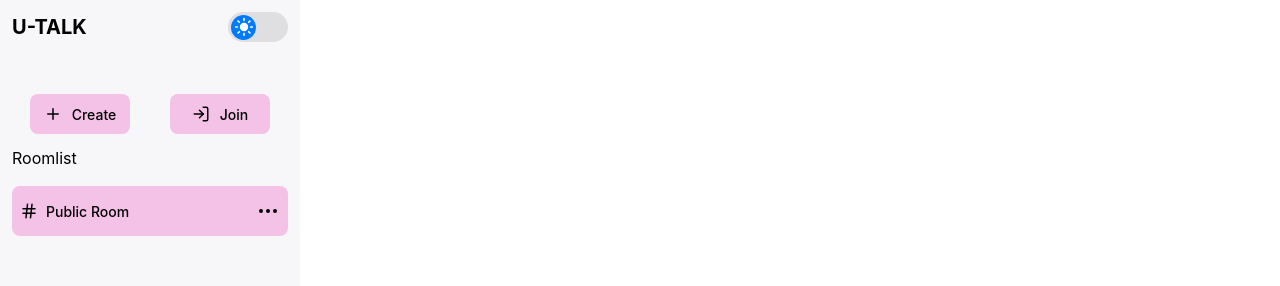
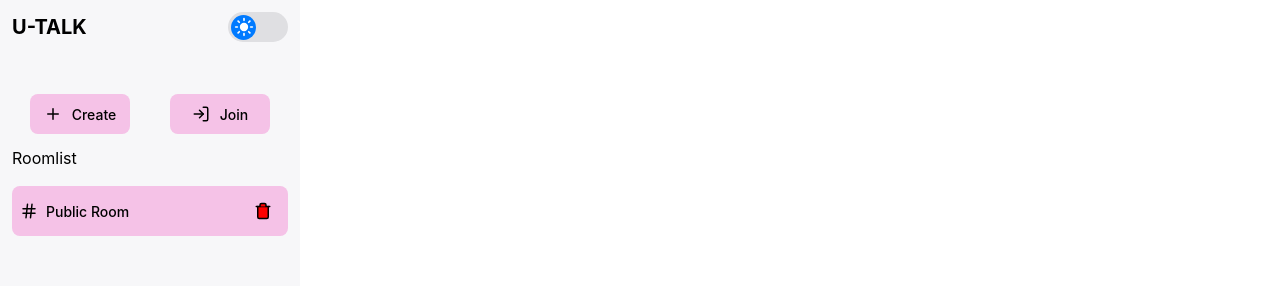
Before and after one commit to Zer0-Gravity/mini-react-project, a React (Vite) app in the folder chat-app/chat-ui/: page / in a window 1280 px wide. Shown: the top 286 px of the page. Built offline with nearby package versions, Linux system fonts and the light colour scheme; no server answers.

Commit message:
feat: add delete logic on the roomlist
- Move the roomlist jsx to its own component
- Make modal for delete confirmation

```diff
--- /dev/null
+++ b/chat-app/chat-ui/src/components/Roomlist.tsx
@@ -0,0 +1,73 @@
+import { Hash, Trash, X } from "lucide-react";
+import { useState } from "react";
+import { Link, useNavigate } from "react-router";
+import type { RoomType } from "../type";
+import { useRoom } from "../store";
+
+interface RoomlistType {
+    room: RoomType;
+}
+
+function Roomlist({ room }: RoomlistType) {
+    const [roomModal, setRoomModal] = useState<string | null>(null);
+    const { deleteRooms } = useRoom();
+    const navigate = useNavigate();
+
+    const handleDeleteButton = (id: string) => {
+        deleteRooms(id); //Delete room by id
+        navigate("/");
+    };
+
+    return (
+        <Link
+            to={`/${room.roomId}`}
+            key={room.roomId}
+            className="justify-between flex h-12.5 relative items-center p-2 rounded-lg bg-accent"
+        >
+            <div className="flex items-center gap-2">
+                <Hash size={18} />
+                <h1 className="font-medium text-[14px]">{room.roomName}</h1>
+            </div>
+            <div
+                className="p-2"
+                onClick={(e) => {
+                    e.preventDefault();
+                    e.stopPropagation();
+                    setRoomModal(
+                        roomModal === room.roomId ? null : room.roomId,
+                    );
+                }}
+            >
+                <Trash size={18} fill="red" />
+            </div>
+
+            {roomModal === room.roomId && (
+                <div className="absolute bg-amber-400 inset-0 rounded-lg text-[14px] items-center flex p-3">
+                    <p className="flex-1 font-medium">Delete room? </p>
+                    <div className="flex gap-3">
+                        <button
+                            className="bg-red-400 flex gap-1 items-center p-2 rounded-lg hover:scale-105"
+                            onClick={(e) => {
+                                e.preventDefault();
+                                e.stopPropagation();
+                                handleDeleteButton(room.roomId);
+                            }}
+                        >
+                            Yes
+                            <Trash size={14} />
+                        </button>
+                        <button
+                            className="bg-green-400 flex gap-1 items-center p-2 rounded-lg hover:scale-105"
+                            onClick={() => setRoomModal(null)}
+                        >
+                            No
+                            <X size={14} />
+                        </button>
+                    </div>
+                </div>
+            )}
+        </Link>
+    );
+}
+
+export default Roomlist;
--- a/chat-app/chat-ui/src/components/Sidebar.tsx
+++ b/chat-app/chat-ui/src/components/Sidebar.tsx
@@ -1,15 +1,9 @@
-import {
-    Hash,
-    LogIn,
-    MoreHorizontal,
-    Plus,
-    Settings,
-    UserCircle,
-} from "lucide-react";
+import { LogIn, Plus, Settings, UserCircle } from "lucide-react";
 
-import { Link, useNavigate } from "react-router";
+import { useNavigate } from "react-router";
 import { useModal, useRoom, useUserData } from "../store";
 import SliderTheme from "./SliderTheme";
+import Roomlist from "./Roomlist";
 
 function Sidebar() {
     const navigate = useNavigate();
@@ -49,19 +43,7 @@ function Sidebar() {
 
                 <div className="flex flex-col gap-3">
                     {roomList.map((room) => (
-                        <Link
-                            to={`/${room.roomId}`}
-                            key={room.roomId}
-                            className="justify-between flex h-12.5 items-center p-2 rounded-lg bg-accent"
-                        >
-                            <div className="flex items-center gap-2">
-                                <Hash size={18} />
-                                <h1 className="font-medium text-[14px]">
-                                    {room.roomName}
-                                </h1>
-                            </div>
-                            <MoreHorizontal />
-                        </Link>
+                        <Roomlist key={room.roomId} room={room} />
                     ))}
                 </div>
             </section>
--- a/chat-app/chat-ui/src/store.ts
+++ b/chat-app/chat-ui/src/store.ts
@@ -26,6 +26,12 @@ export const useRoom = create<RoomList>()(
             ],
             addRooms: (room) =>
                 set((state) => ({ roomList: [...state.roomList, room] })),
+            deleteRooms: (id) =>
+                set((state) => ({
+                    roomList: [
+                        ...state.roomList.filter((room) => room.roomId !== id),
+                    ],
+                })),
 
             //Add message based on room id
             addMessages: (message, roomId) =>
--- a/chat-app/chat-ui/src/type.ts
+++ b/chat-app/chat-ui/src/type.ts
@@ -14,6 +14,7 @@ export interface RoomType {
 export interface RoomList {
     roomList: RoomType[];
     addRooms: (room: RoomType) => void;
+    deleteRooms: (id: string) => void;
     addMessages: (message: MessagesObj, roomId: string | undefined) => void;
 }
 
```
